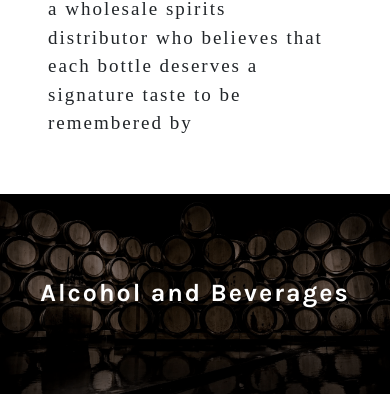
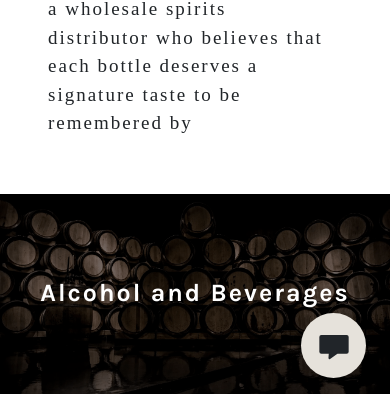
Before and after one commit to Franky-Lim24/SiamBev, a Gatsby site: page / in a window 390 px wide. Shown: the part 442-844 px from the top of the page. Built offline with nearby package versions, Linux system fonts and the light colour scheme; Gatsby itself is replaced by a stand-in of ours; what react-google-recaptcha-v3 would draw is missing.

Commit message:
responsive message

```diff
--- /dev/null
+++ b/src/components/main/Message.js
@@ -0,0 +1,365 @@
+import React, { useState } from 'react';
+import styled from 'styled-components';
+import FloatingLabelInput from 'react-floating-label-input';
+import emailjs from 'emailjs-com';
+
+const Message = () => {
+	const [status, setStatus] = useState(true);
+	const [statusBtn, setStatusBtn] = useState('Send');
+	const [name, setName] = useState('');
+	const [nameErr, setNameErr] = useState('');
+	const [email, setEmail] = useState('');
+	const [emailErr, setEmailErr] = useState('');
+	const [message, setMessage] = useState('');
+	const [messageErr, setMessageErr] = useState('');
+	const [disable, setDisable] = useState(false);
+
+	const validateEmail = (email) => {
+		const re = /^\S+@\S+$/;
+		return re.test(String(email).toLowerCase());
+	};
+
+	const validateForm = () => {
+		let checker = false;
+		if (name.trim() === '') {
+			setNameErr('Name is required!');
+			checker = true;
+		} else {
+			setNameErr('');
+		}
+		if (email.replace(' ', '') === '') {
+			setEmailErr('Email is required!');
+			checker = true;
+		} else if (!validateEmail(email)) {
+			setEmailErr('Please enter a valid email address.');
+			checker = true;
+		} else {
+			setEmailErr('');
+		}
+		if (message.replace(' ', '') === '') {
+			setMessageErr('Message is required!');
+			checker = true;
+		} else {
+			setMessageErr('');
+		}
+		return checker;
+	};
+
+	const handleSubmit = (e) => {
+		e.preventDefault();
+		if (!validateForm()) {
+			setDisable(true);
+			setStatusBtn('Sending');
+			emailjs
+				.sendForm(
+					process.env.service_id,
+					process.env.template_id,
+					e.target,
+					process.env.user_id
+				)
+				.then(
+					(result) => {
+						console.log(result.text);
+						setStatusBtn('Sent');
+					},
+					(error) => {
+						console.log(error.text);
+					}
+				);
+		}
+	};
+	return (
+		<>
+			{!status ? (
+				<Dialog>
+					<Title>SiamBev</Title>
+					<Chat>
+						<Msg>
+							Hi! Let us know how we can help and we’ll respond shortly.
+						</Msg>
+						<svg
+							width="33px"
+							height="16px"
+							viewBox="0 0 33 16"
+							xmlns="http://www.w3.org/2000/svg"
+							className="svgDialog"
+						>
+							<path d="M0.342304 14.5C7.35025 6.3293 3.35025 0.829295 0 0.0.0 0.0 5.4 2.1 32.3502 0.329295C32.3503 3.8293 -3.13481 20.7261 0.342304 14.5Z"></path>
+						</svg>
+					</Chat>
+					{statusBtn === 'Sent' ? (
+						<FormContainer status="Sent">
+							<svg
+								viewBox="0 0 24 24"
+								fill="currentColor"
+								color="#0078d7"
+								width="72"
+								height="72"
+							>
+								<path
+									fillRule="evenodd"
+									d="M12 4a8 8 0 0 1 8 8 8 8 0 0 1-8 8 8 8 0 0 1-8-8 8 8 0 0 1 8-8zm0 1.5A6.507 6.507 0 0 0 5.5 12c0 3.584 2.915 6.5 6.5 6.5 3.584 0 6.5-2.916 6.5-6.5S15.584 5.5 12 5.5zm3.316 4.249a.72.72 0 0 1 .195.533.719.719 0 0 1-.252.512l-4.099 3.491a.846.846 0 0 1-.56.209.845.845 0 0 1-.62-.268l-1.298-1.419a.723.723 0 0 1 .056-1.046.774.774 0 0 1 1.067.055l.845.931 3.6-3.053a.771.771 0 0 1 1.066.055z"
+								></path>
+							</svg>
+							<Thanks>
+								Thanks for the message. We'll get back to you as soon as we can.
+							</Thanks>
+						</FormContainer>
+					) : (
+						<form onSubmit={handleSubmit}>
+							<FormContainer>
+								<FloatingLabelInput
+									id="name"
+									label="Name"
+									onChange={(e) => {
+										setName(e.target.value);
+										validateForm();
+									}}
+									name="name"
+									value={name}
+								/>
+								{nameErr.length ? <Error>{nameErr}</Error> : null}
+								<FloatingLabelInput
+									id="email"
+									label="Email"
+									onChange={(e) => {
+										setEmail(e.target.value);
+										validateForm();
+									}}
+									name="email"
+									value={email}
+								/>
+								{emailErr.length ? <Error>{emailErr}</Error> : null}
+								<Textarea
+									placeholder="How can we help?"
+									cols="50"
+									rows="6"
+									onChange={(e) => {
+										setMessage(e.target.value);
+										validateForm();
+									}}
+									name="message"
+									value={message}
+								/>
+								{messageErr.length ? <Error>{messageErr}</Error> : null}
+								<Button disabled={disable} type="submit">
+									{statusBtn}
+								</Button>
+								<ReCaptcha>
+									This site is protected by reCAPTCHA and the Google Privacy
+									Policy and Terms of Service apply.
+								</ReCaptcha>
+							</FormContainer>
+						</form>
+					)}
+				</Dialog>
+			) : null}
+			<Container onClick={() => setStatus(!status)} bg={status}>
+				{status ? (
+					<svg viewBox="0 0 24 24" fill="currentColor" width="44" height="44">
+						<g fill="currentColor">
+							<rect x="4" y="6" width="16" height="10.222" rx="1.129"></rect>
+							<path d="M8.977 18.578l.2-2.722a.564.564 0 01.564-.523h3.61c.548 0 .774.705.327 1.024l-3.81 2.721a.564.564 0 01-.89-.5z"></path>
+						</g>
+					</svg>
+				) : (
+					<svg viewBox="0 0 24 24" fill="white" width="34" height="34">
+						<path
+							fillRule="evenodd"
+							d="M19.219 5.22a.75.75 0 0 0-1.061 0l-5.939 5.939-5.939-5.94a.75.75 0 1 0-1.061 1.062l5.939 5.939-5.939 5.939a.752.752 0 0 0 0 1.06.752.752 0 0 0 1.061 0l5.939-5.938 5.939 5.939a.75.75 0 1 0 1.061-1.061l-5.939-5.94 5.939-5.938a.75.75 0 0 0 0-1.061"
+						></path>
+					</svg>
+				)}
+			</Container>
+		</>
+	);
+};
+
+export default Message;
+
+const Thanks = styled.p`
+	font-size: 16px;
+	color: rgb(122, 118, 110);
+	line-height: 1.5;
+	font-weight: 400;
+	overflow-wrap: break-word;
+	font-family: 'Old Standard TT', serif;
+	text-align: center;
+
+	@media screen and (min-width: 1536px) {
+		font-size: 18px;
+	}
+`;
+
+const FormContainer = styled.div`
+	display: flex;
+	flex-direction: column;
+	justify-content: space-evenly;
+	align-items: center;
+	margin-top: -35px;
+	padding: ${(props) =>
+		props.status === 'Sent' ? '100px 40px 100px 40px' : '0 24px 0 24px'};
+`;
+
+const Msg = styled.p`
+	padding-left: 15px;
+	padding-bottom: 12px;
+	padding-right: 15px;
+	padding-top: 12px;
+	color: rgb(48, 48, 48);
+	font-size: 16px;
+	background-color: rgba(236, 233, 228, 0.3);
+	border-radius: 5px;
+	line-height: 1.5;
+	font-weight: 400;
+	margin-bottom: 0px;
+	margin-top: 0px;
+	overflow-wrap: break-word;
+	font-family: 'Old Standard TT', serif;
+`;
+
+const Chat = styled.div`
+	margin-left: 24px;
+	margin-right: 24px;
+	margin-top: -24px;
+	border-radius: 5px;
+	margin-bottom: 24px;
+	background-color: rgb(255, 255, 255);
+`;
+
+const Title = styled.h4`
+	font-size: 22px;
+	padding-bottom: 40px;
+	padding-top: 16px;
+	font-weight: 400;
+	margin-right: 0px;
+	margin-left: 0px;
+	line-height: 1.25;
+	padding-right: 24px;
+	padding-left: 24px;
+	margin-bottom: 0px;
+	margin-top: 0px;
+	letter-spacing: 2px;
+	color: rgb(28, 27, 27);
+	background-color: rgb(230, 226, 219);
+	font-family: 'Old Standard TT', serif;
+
+	@media screen and (min-width: 1536px) {
+		font-size: 24px;
+	}
+`;
+
+const Dialog = styled.div`
+	display: flex;
+	flex-direction: column;
+	justify-content: center;
+	width: 382px;
+	border-radius: 5px;
+	border-color: rgb(255, 255, 255);
+	overflow-y: auto;
+	border: 1px;
+	max-height: calc(100vh - 105px);
+	overflow-x: hidden;
+	margin-bottom: 16px;
+	background-color: rgb(255, 255, 255);
+	position: fixed;
+	border-style: solid;
+	box-shadow: rgb(0 0 0 / 25%) 0px 3px 18px;
+	right: 24px;
+	bottom: 90px;
+	border-color: white;
+`;
+
+const Container = styled.div`
+	box-shadow: rgb(0 0 0 / 25%) 0px 3px 18px;
+	background-color: ${(props) =>
+		props.bg ? 'rgb(230, 226, 219)' : 'rgb(85, 85, 85)'};
+	border-radius: 50%;
+	width: 65px;
+	height: 65px;
+	z-index: 9999;
+	bottom: 24px;
+	right: 24px;
+	position: fixed;
+	display: flex;
+	justify-content: center;
+	align-items: center;
+	cursor: pointer;
+`;
+
+const Error = styled.p`
+	color: rgb(239, 0, 0);
+	margin-top: 4px;
+	line-height: 1.5;
+	font-weight: 400;
+	overflow-wrap: break-word;
+	font-size: 16px;
+	font-family: 'Old Standard TT', serif;
+	align-self: flex-start;
+`;
+
+const ReCaptcha = styled.p`
+	font-size: 12px;
+	color: rgb(145, 145, 145);
+	line-height: 1.5;
+	font-weight: 400;
+	margin: 0;
+	font-family: 'Old Standard TT', serif;
+	text-align: center;
+	margin-top: 20px;
+	margin-bottom: 20px;
+	@media screen and (min-width: 1536px) {
+		font-size: 14px;
+	}
+`;
+
+const Button = styled.button`
+	font-size: 14px;
+	border: 2px solid black;
+	background-color: transparent;
+	border-radius: 48px;
+	min-height: 56px;
+	padding: 8px 40px 8px 40px;
+	transition-timing-function: ease-in-out;
+	transition-duration: 0.3s;
+	transition-property: background-color;
+	text-align: center;
+	font-weight: 700;
+	font-family: Karla, sans-serif;
+	text-decoration: none;
+	letter-spacing: 2px;
+	max-width: ${(props) => props.w};
+	margin-top: 20px;
+
+	&:hover {
+		background-color: black;
+		color: white;
+	}
+
+	@media screen and (min-width: 768px) {
+		font-size: 16px;
+	}
+`;
+
+const Textarea = styled.textarea`
+	border: 0 solid black;
+	border-bottom-width: 1px;
+	font-size: 18px;
+	color: black;
+	font-family: 'Old Standard TT', serif;
+	margin-top: 20px;
+	padding-left: 10px;
+	max-width: 100%;
+	&:hover {
+		background-color: #eee;
+	}
+	&:focus {
+		outline: none;
+	}
+	&::placeholder {
+		color: black;
+		font-family: 'Old Standard TT', serif;
+		font-size: 18px;
+		font-weight: 400;
+	}
+`;
--- a/src/components/main/Subscribe.js
+++ b/src/components/main/Subscribe.js
@@ -108,6 +108,11 @@ const FormContainer = styled.div`
 	display: flex;
 	align-items: center;
 	justify-content: center;
+	flex-direction: column;
+
+	@media screen and (min-width: 768px) {
+		flex-direction: row;
+	}
 `;
 
 const Subtitle = styled.p`
@@ -141,8 +146,9 @@ const Error = styled.p`
 
 const Button = styled.button`
 	font-size: 14px;
+	width: 100%;
+	margin-top: 20px;
 	border: 2px solid white;
-	width: 200px;
 	background-color: transparent;
 	border-radius: 48px;
 	min-height: 56px;
@@ -156,7 +162,6 @@ const Button = styled.button`
 	text-decoration: none;
 	letter-spacing: 2px;
 	color: white;
-	align-self: flex-start;
 
 	&:hover {
 		background-color: white;
@@ -165,6 +170,9 @@ const Button = styled.button`
 
 	@media screen and (min-width: 768px) {
 		font-size: 16px;
+		align-self: flex-start;
+		width: 200px;
+		margin-top: 0;
 	}
 `;
 
--- a/src/components/styles.scss
+++ b/src/components/styles.scss
@@ -18,6 +18,18 @@
 }
 
 .formContainer {
-	max-width: 60%;
-	width: 60%;
+	width: 100%;
+	max-width: 100%;
+	@media screen and (min-width: 768px) {
+		max-width: 80%;
+		width: 80%;
+	}
+	@media screen and (min-width: 1024px) {
+		max-width: 60%;
+		width: 60%;
+	}
 }
+
+.svgDialog {
+	margin-top: -10px;
+}
--- a/src/pages/index.js
+++ b/src/pages/index.js
@@ -14,6 +14,7 @@ import { products } from '../components/data/products';
 import Contact from '../components/main/Contact';
 import Subscribe from '../components/main/Subscribe';
 import Footer from '../components/shared/Footer';
+import Message from '../components/main/Message';
 
 const IndexPage = () => {
 	return (
@@ -32,6 +33,7 @@ const IndexPage = () => {
 			<Contact />
 			<Subscribe />
 			<Footer />
+			<Message />
 		</main>
 	);
 };
```
